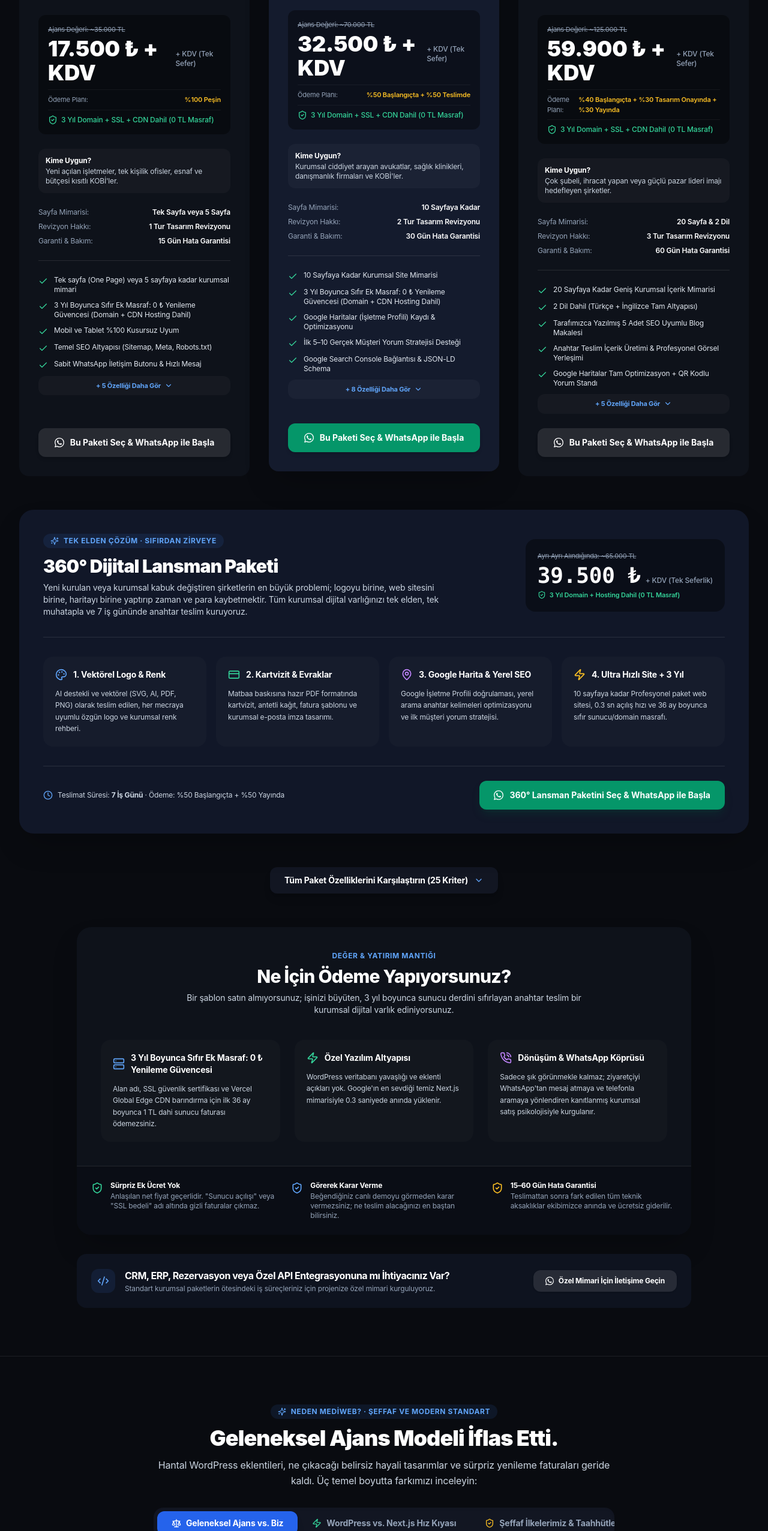
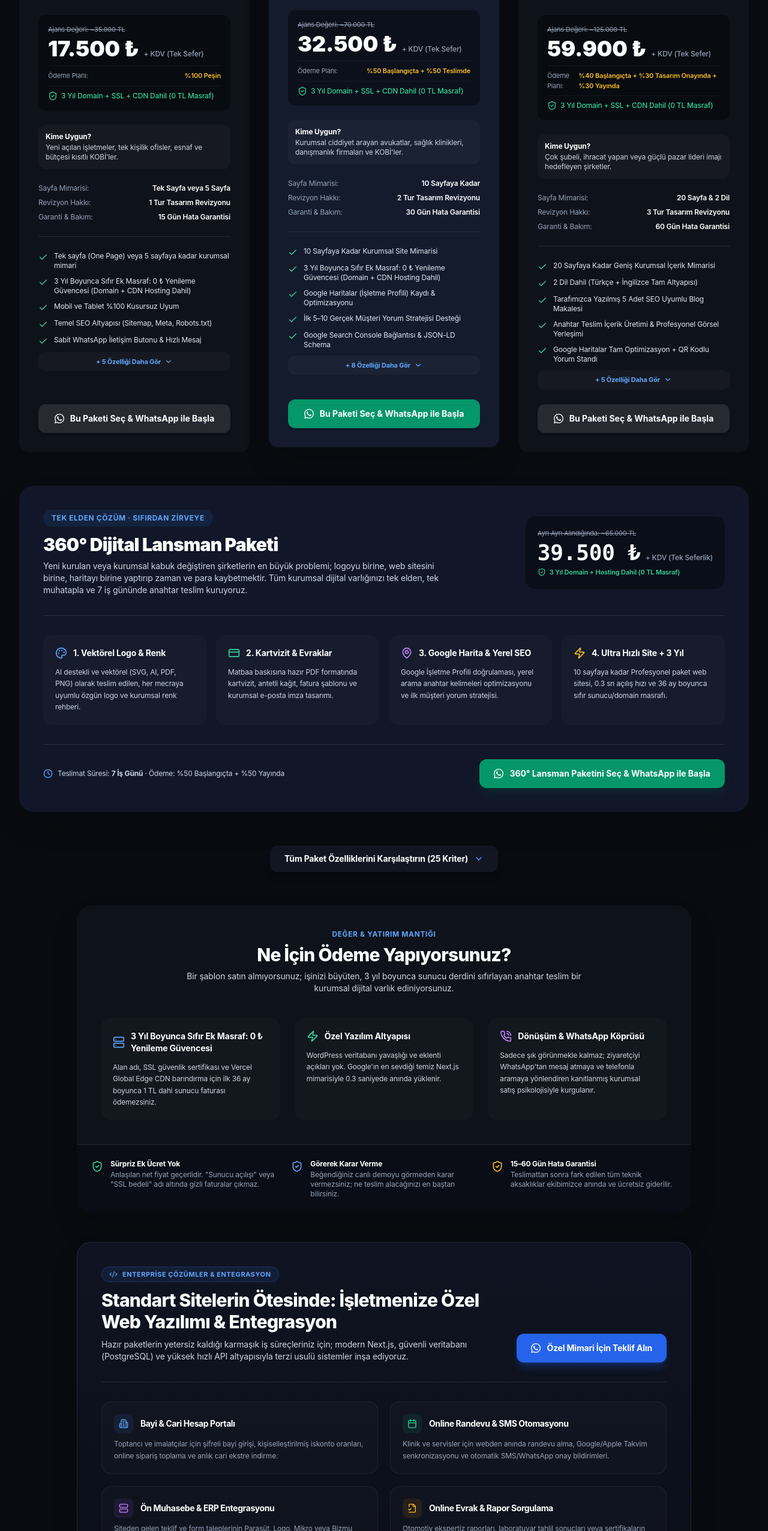
Before and after one commit to halilumutyalcin/landing, a Next.js app: page / in a window 1280 px wide. Shown: the part 5620-8173 px from the top of the page at 60% size. Built offline with nearby package versions, Linux system fonts and the light colour scheme.

Commit message:
fix(ui): eliminate tab scrollbar, remove sparkle icons, and clean up duplicate KDV labels

```diff
--- a/src/components/home/PricingSection.tsx
+++ b/src/components/home/PricingSection.tsx
@@ -17,7 +17,9 @@ import {
   Palette,
   CreditCard,
   MapPin,
-  Code2
+  Code2,
+  Calendar,
+  FileCheck2
 } from 'lucide-react';
 import { siteConfig } from '@/config/site.config';
 import { generateWhatsAppUrl } from '@/lib/utils';
@@ -411,8 +413,7 @@ export const PricingSection: React.FC = () => {
         <div className="mb-14 rounded-3xl bg-[#111728] p-7 sm:p-10 shadow-2xl relative overflow-hidden">
           <div className="flex flex-col lg:flex-row lg:items-center justify-between gap-6 mb-8 pb-8 border-b border-white/10">
             <div className="max-w-2xl">
-              <div className="inline-flex items-center gap-2 px-3 py-1 rounded-full bg-blue-500/10 text-blue-400 text-xs font-bold uppercase tracking-wider mb-3">
-                <Sparkles className="w-3.5 h-3.5 text-blue-400" />
+              <div className="inline-flex items-center px-3.5 py-1.5 rounded-full bg-blue-500/10 text-blue-400 text-xs font-bold uppercase tracking-wider mb-3">
                 <span>Tek Elden Çözüm · Sıfırdan Zirveye</span>
               </div>
               <h3 className="text-2xl sm:text-3xl font-black text-white tracking-tight">
@@ -661,31 +662,105 @@ export const PricingSection: React.FC = () => {
 
         </div>
 
-        {/* Custom Software / API & CRM Architecture Strip - High-Trust Subtle Strip */}
-        <div className="mt-8 rounded-2xl bg-[#0E131F] p-5 sm:p-6 max-w-5xl mx-auto flex flex-col md:flex-row items-center justify-between gap-5">
-          <div className="flex items-center gap-4 text-left">
-            <div className="w-10 h-10 rounded-xl bg-blue-500/10 text-blue-400 flex items-center justify-center shrink-0">
-              <Code2 className="w-5 h-5" />
+        {/* Custom Software & Enterprise Integration Architecture Section */}
+        <div className="mt-12 rounded-3xl bg-gradient-to-b from-[#0F1422] to-[#0A0D15] border border-white/10 p-6 sm:p-10 max-w-5xl mx-auto shadow-2xl">
+          <div className="flex flex-col md:flex-row md:items-end justify-between gap-6 pb-8 border-b border-white/10">
+            <div className="max-w-2xl">
+              <div className="inline-flex items-center gap-2 px-3 py-1 rounded-full bg-blue-500/10 border border-blue-500/20 text-blue-400 text-[11px] font-bold uppercase tracking-wider mb-3">
+                <Code2 className="w-3.5 h-3.5" />
+                <span>Enterprise Çözümler &amp; Entegrasyon</span>
+              </div>
+              <h3 className="text-xl sm:text-3xl font-extrabold text-white tracking-tight">
+                Standart Sitelerin Ötesinde: İşletmenize Özel Web Yazılımı &amp; Entegrasyon
+              </h3>
+              <p className="text-xs sm:text-sm text-slate-300 mt-2.5 leading-relaxed">
+                Hazır paketlerin yetersiz kaldığı karmaşık iş süreçleriniz için; modern Next.js, güvenli veritabanı (PostgreSQL) ve yüksek hızlı API altyapısıyla terzi usulü sistemler inşa ediyoruz.
+              </p>
             </div>
-            <div>
-              <h4 className="text-sm sm:text-base font-bold text-white">
-                CRM, ERP, Rezervasyon veya Özel API Entegrasyonuna mı İhtiyacınız Var?
-              </h4>
-              <p className="text-xs text-slate-400 mt-0.5">
-                Standart kurumsal paketlerin ötesindeki iş süreçleriniz için projenize özel mimari kurguluyoruz.
+
+            <a
+              href="https://wa.me/905550000000?text=Merhaba%20MediWeb!%20Özel%20yazılım%20ve%20kurumsal%20entegrasyon%20projemiz%20için%20mimari%20değerlendirme%20ve%20teklif%20almak%20istiyoruz."
+              target="_blank"
+              rel="noopener noreferrer"
+              className="px-6 py-3.5 rounded-xl bg-blue-600 hover:bg-blue-500 text-white font-bold text-xs sm:text-sm whitespace-nowrap transition-all flex items-center justify-center gap-2.5 shrink-0 shadow-lg shadow-blue-600/30"
+            >
+              <WhatsAppIcon className="w-4 h-4 fill-current shrink-0" />
+              <span>Özel Mimari İçin Teklif Alın</span>
+            </a>
+          </div>
+
+          {/* 4 Concrete Real-World Scenarios */}
+          <div className="grid grid-cols-1 sm:grid-cols-2 gap-5 pt-8">
+            <div className="p-5 rounded-2xl bg-white/[0.02] border border-white/[0.06] hover:border-blue-500/30 transition-colors">
+              <div className="flex items-center gap-3 mb-2">
+                <div className="w-8 h-8 rounded-lg bg-blue-500/10 text-blue-400 flex items-center justify-center shrink-0">
+                  <Building2 className="w-4 h-4" />
+                </div>
+                <h4 className="text-sm font-bold text-white">Bayi &amp; Cari Hesap Portalı</h4>
+              </div>
+              <p className="text-xs text-slate-400 leading-relaxed">
+                Toptancı ve imalatçılar için şifreli bayi girişi, kişiselleştirilmiş iskonto oranları, online sipariş toplama ve anlık cari ekstre indirme.
+              </p>
+            </div>
+
+            <div className="p-5 rounded-2xl bg-white/[0.02] border border-white/[0.06] hover:border-emerald-500/30 transition-colors">
+              <div className="flex items-center gap-3 mb-2">
+                <div className="w-8 h-8 rounded-lg bg-emerald-500/10 text-emerald-400 flex items-center justify-center shrink-0">
+                  <Calendar className="w-4 h-4" />
+                </div>
+                <h4 className="text-sm font-bold text-white">Online Randevu &amp; SMS Otomasyonu</h4>
+              </div>
+              <p className="text-xs text-slate-400 leading-relaxed">
+                Klinik ve servisler için webden anında randevu alma, Google/Apple Takvim senkronizasyonu ve otomatik SMS/WhatsApp onay bildirimleri.
+              </p>
+            </div>
+
+            <div className="p-5 rounded-2xl bg-white/[0.02] border border-white/[0.06] hover:border-purple-500/30 transition-colors">
+              <div className="flex items-center gap-3 mb-2">
+                <div className="w-8 h-8 rounded-lg bg-purple-500/10 text-purple-400 flex items-center justify-center shrink-0">
+                  <Server className="w-4 h-4" />
+                </div>
+                <h4 className="text-sm font-bold text-white">Ön Muhasebe &amp; ERP Entegrasyonu</h4>
+              </div>
+              <p className="text-xs text-slate-400 leading-relaxed">
+                Siteden gelen teklif ve form taleplerinin Paraşüt, Logo, Mikro veya Bizmu sistemlerine el değmeden otomatik müşteri ve sipariş kaydı olarak aktarımı.
+              </p>
+            </div>
+
+            <div className="p-5 rounded-2xl bg-white/[0.02] border border-white/[0.06] hover:border-amber-500/30 transition-colors">
+              <div className="flex items-center gap-3 mb-2">
+                <div className="w-8 h-8 rounded-lg bg-amber-500/10 text-amber-400 flex items-center justify-center shrink-0">
+                  <FileCheck2 className="w-4 h-4" />
+                </div>
+                <h4 className="text-sm font-bold text-white">Online Evrak &amp; Rapor Sorgulama</h4>
+              </div>
+              <p className="text-xs text-slate-400 leading-relaxed">
+                Otomotiv ekspertiz raporları, laboratuvar tahlil sonuçları veya sertifikaların plaka/TC/barkod ile webden anında güvenli sorgulanması.
               </p>
             </div>
           </div>
 
-          <a
-            href="https://wa.me/905438533844?text=Merhaba%20MediWeb!%20CRM%2C%20ERP%2C%20Rezervasyon%20veya%20Özel%20API%20entegrasyonu%20ihtiyacımız%20bulunuyor.%20Projemize%20özel%20mimari%20için%20görüşmek%20istiyoruz."
-            target="_blank"
-            rel="noopener noreferrer"
-            className="w-full md:w-auto px-5 py-2.5 rounded-xl bg-white/10 hover:bg-white/15 text-white font-bold text-xs whitespace-nowrap transition-all flex items-center justify-center gap-2 shrink-0 shadow"
-          >
-            <WhatsAppIcon className="w-3.5 h-3.5 fill-current shrink-0" />
-            <span>Özel Mimari İçin İletişime Geçin</span>
-          </a>
+          {/* Technical Architecture Badges Strip */}
+          <div className="mt-8 pt-6 border-t border-white/[0.08] flex flex-wrap items-center justify-between gap-4 text-xs text-slate-400">
+            <div className="flex flex-wrap items-center gap-3">
+              <span className="inline-flex items-center gap-1.5 px-3 py-1 rounded-lg bg-white/[0.03] border border-white/5 font-mono text-[11px] text-slate-300">
+                <ShieldCheck className="w-3.5 h-3.5 text-emerald-400" />
+                KVKK Uyumlu Veritabanı
+              </span>
+              <span className="inline-flex items-center gap-1.5 px-3 py-1 rounded-lg bg-white/[0.03] border border-white/5 font-mono text-[11px] text-slate-300">
+                <Zap className="w-3.5 h-3.5 text-blue-400" />
+                REST &amp; Webhook API
+              </span>
+              <span className="inline-flex items-center gap-1.5 px-3 py-1 rounded-lg bg-white/[0.03] border border-white/5 font-mono text-[11px] text-slate-300">
+                <Clock className="w-3.5 h-3.5 text-purple-400" />
+                %99.9 Uptime SLA
+              </span>
+            </div>
+
+            <span className="text-[11px] font-medium text-slate-400">
+              Ortalama teslim süresi proje kapsamına göre 2–4 haftadır.
+            </span>
+          </div>
         </div>
 
       </div>
--- a/src/components/home/WhyUsUnifiedSection.tsx
+++ b/src/components/home/WhyUsUnifiedSection.tsx
@@ -7,7 +7,6 @@ import {
   CheckCircle,
   MapPin,
   Sliders,
-  Sparkles,
   ArrowRight,
   ShieldCheck,
   Zap,
@@ -45,13 +44,12 @@ export const WhyUsUnifiedSection: React.FC = () => {
   };
 
   return (
-    <section id="neden-biz" className="py-20 bg-[#090B10] border-b border-white/[0.08] relative">
+    <section id="neden-biz" className="py-20 bg-[#090B10] border-b border-white/[0.08] relative overflow-hidden">
       <div className="max-w-7xl mx-auto px-4 sm:px-6 lg:px-8">
 
         {/* Section Header */}
         <div className="text-center max-w-3xl mx-auto mb-10">
-          <div className="inline-flex items-center gap-2 px-3 py-1 rounded-full bg-blue-500/10 text-blue-400 text-xs font-bold uppercase tracking-wider mb-3">
-            <Sparkles className="w-3.5 h-3.5" />
+          <div className="inline-flex items-center px-3.5 py-1.5 rounded-full bg-blue-500/10 text-blue-400 text-xs font-bold uppercase tracking-wider mb-3">
             <span>Neden MediWeb? · Şeffaf ve Modern Standart</span>
           </div>
           <h2 className="text-3xl sm:text-4xl font-black text-white tracking-tight mb-3">
@@ -61,11 +59,11 @@ export const WhyUsUnifiedSection: React.FC = () => {
             Hantal WordPress eklentileri, ne çıkacağı belirsiz hayali tasarımlar ve sürpriz yenileme faturaları geride kaldı. Üç temel boyutta farkımızı inceleyin:
           </p>
 
-          {/* Interactive Unified Segmented Tabs */}
-          <div className="mt-8 inline-flex items-center p-1.5 rounded-2xl bg-[#121622] max-w-full overflow-x-auto shadow-inner">
+          {/* Interactive Unified Segmented Tabs - Pure Flex Wrap, Zero Scrollbars */}
+          <div className="mt-8 inline-flex flex-wrap items-center justify-center p-1.5 rounded-2xl bg-[#121622] gap-1.5 shadow-inner">
             <button
               onClick={() => setActiveTab('agency-vs-us')}
-              className={`px-4 sm:px-6 py-2.5 rounded-xl text-xs sm:text-sm font-bold transition-all whitespace-nowrap flex items-center gap-2 ${
+              className={`px-4 sm:px-5 py-2.5 rounded-xl text-xs sm:text-sm font-bold transition-all flex items-center gap-2 ${
                 activeTab === 'agency-vs-us'
                   ? 'bg-blue-600 text-white shadow-lg'
                   : 'text-slate-400 hover:text-white'
@@ -77,7 +75,7 @@ export const WhyUsUnifiedSection: React.FC = () => {
 
             <button
               onClick={() => setActiveTab('wp-vs-next')}
-              className={`px-4 sm:px-6 py-2.5 rounded-xl text-xs sm:text-sm font-bold transition-all whitespace-nowrap flex items-center gap-2 ${
+              className={`px-4 sm:px-5 py-2.5 rounded-xl text-xs sm:text-sm font-bold transition-all flex items-center gap-2 ${
                 activeTab === 'wp-vs-next'
                   ? 'bg-blue-600 text-white shadow-lg'
                   : 'text-slate-400 hover:text-white'
@@ -89,7 +87,7 @@ export const WhyUsUnifiedSection: React.FC = () => {
 
             <button
               onClick={() => setActiveTab('principles')}
-              className={`px-4 sm:px-6 py-2.5 rounded-xl text-xs sm:text-sm font-bold transition-all whitespace-nowrap flex items-center gap-2 ${
+              className={`px-4 sm:px-5 py-2.5 rounded-xl text-xs sm:text-sm font-bold transition-all flex items-center gap-2 ${
                 activeTab === 'principles'
                   ? 'bg-blue-600 text-white shadow-lg'
                   : 'text-slate-400 hover:text-white'
--- a/src/components/layout/Footer.tsx
+++ b/src/components/layout/Footer.tsx
@@ -53,11 +53,11 @@ export const Footer: React.FC = () => {
           {/* Brand Info */}
           <div className="lg:col-span-2 space-y-4">
             <Link href="/" className="flex items-center gap-3">
-              <div className="w-9 h-9 rounded-xl bg-brand-600 flex items-center justify-center text-white">
-                <Sparkles className="w-5 h-5" />
+              <div className="w-9 h-9 rounded-xl bg-blue-600 flex items-center justify-center text-white font-black text-base shadow-md">
+                M
               </div>
               <span className="text-2xl font-black text-white font-display">
-                Medi<span className="text-brand-400">Web</span>
+                Medi<span className="text-blue-400">Web</span>
               </span>
             </Link>
             <p className="text-sm text-slate-400 leading-relaxed max-w-sm">
--- a/src/config/demos.config.ts
+++ b/src/config/demos.config.ts
@@ -129,7 +129,7 @@ export const DEMO_CATALOG: DemoItem[] = [
     },
     highlights: {
       headline: 'Fikri Derinlik ve Modern Tipografi',
-      subheadline: 'Görüş ve makalelerinizi öne çıkaran kusursuz editoryal akış.',
+      subheadline: 'Görüş ve makalelerinizi doğrudan okunabilir kılan editoryal akış.',
       stats: [
         { label: 'Okunabilirlik', value: '100' },
         { label: 'Hız Endeksi', value: '0.6s' },
--- a/src/config/site.config.ts
+++ b/src/config/site.config.ts
@@ -89,7 +89,7 @@ export const siteConfig = {
       name: 'Başlangıç',
       badge: 'Başlangıç',
       price: 17500,
-      priceFormatted: '17.500 ₺ + KDV',
+      priceFormatted: '17.500 ₺',
       period: 'Tek Seferlik',
       paymentTerms: '%100 Peşin',
       tagline: 'Yeni başlayan işletmeler, tek kişilik ofisler ve doğrudan dönüşüm hedefleyenler.',
@@ -122,9 +122,9 @@ export const siteConfig = {
       isPopular: false,
       ctaText: 'Başlangıç Paketini Seç',
       waasSetupPrice: 2500,
-      waasSetupFormatted: '2.500 ₺ + KDV',
+      waasSetupFormatted: '2.500 ₺',
       waasMonthlyPrice: 1450,
-      waasMonthlyFormatted: '1.450 ₺ + KDV',
+      waasMonthlyFormatted: '1.450 ₺',
       waasCommitment: 'Sabit Taksitli Model',
     },
     {
@@ -132,7 +132,7 @@ export const siteConfig = {
       name: 'Profesyonel',
       badge: 'Profesyonel',
       price: 32500,
-      priceFormatted: '32.500 ₺ + KDV',
+      priceFormatted: '32.500 ₺',
       period: 'Tek Seferlik',
       paymentTerms: '%50 Başlangıçta + %50 Teslimde',
       tagline: 'Avukatlık ofisleri, klinikler, OSGB\'ler, mali müşavirler ve yerleşik KOBİ\'ler.',
@@ -166,9 +166,9 @@ export const siteConfig = {
       isPopular: true,
       ctaText: 'En Çok Tercih Edileni Seç',
       waasSetupPrice: 4500,
-      waasSetupFormatted: '4.500 ₺ + KDV',
+      waasSetupFormatted: '4.500 ₺',
       waasMonthlyPrice: 2450,
-      waasMonthlyFormatted: '2.450 ₺ + KDV',
+      waasMonthlyFormatted: '2.450 ₺',
       waasCommitment: 'Sabit Taksitli Model',
     },
     {
@@ -176,7 +176,7 @@ export const siteConfig = {
       name: 'Kurumsal',
       badge: 'Kurumsal',
       price: 59900,
-      priceFormatted: '59.900 ₺ + KDV',
+      priceFormatted: '59.900 ₺',
       period: 'Tek Seferlik',
       paymentTerms: '%40 Başlangıçta + %30 Tasarım Onayında + %30 Yayında',
       tagline: 'Prestijli markalar, çok şubeli firmalar ve ihracat yapan kurumsal yapılar.',
@@ -204,9 +204,9 @@ export const siteConfig = {
       isPopular: false,
       ctaText: 'Kurumsal Paketi Seç',
       waasSetupPrice: 8500,
-      waasSetupFormatted: '8.500 ₺ + KDV',
+      waasSetupFormatted: '8.500 ₺',
       waasMonthlyPrice: 4250,
-      waasMonthlyFormatted: '4.250 ₺ + KDV',
+      waasMonthlyFormatted: '4.250 ₺',
       waasCommitment: 'Sabit Taksitli Model',
     }
   ] as PackageItem[],
```
